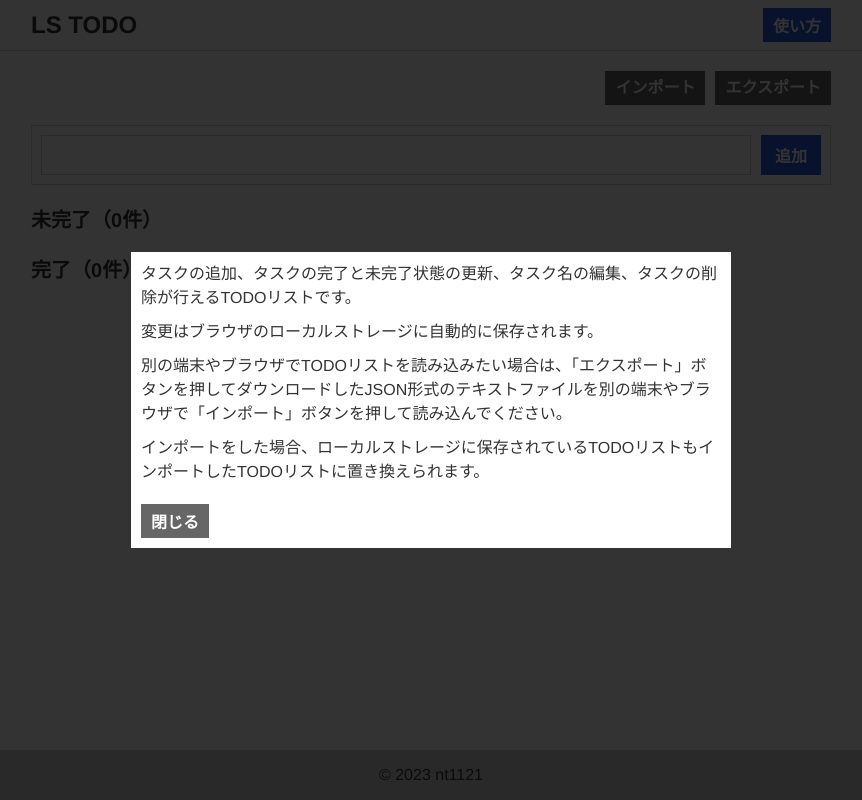
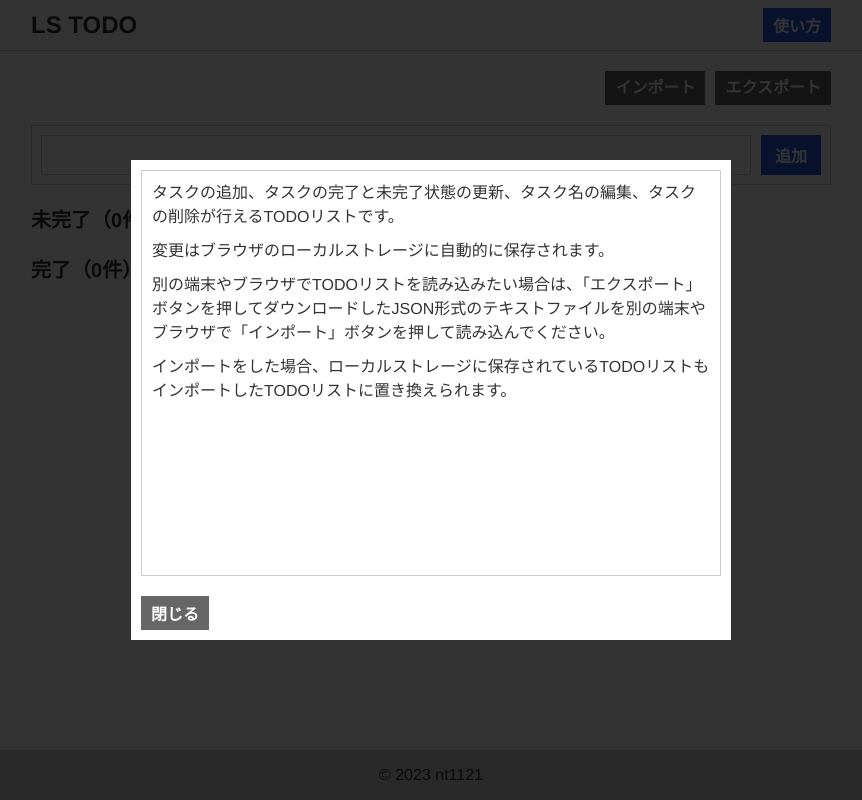
Before and after one commit to nt1121/ls-todo, a React (Create React App) app: page / in a window 1280 px wide. Both pictures are taken after a click on the button "使い方". Shown: the whole page, without its empty margins (209-1071 px from the left). Built offline with nearby package versions, Linux system fonts and the light colour scheme.

Commit message:
インポート時の形式チェックを追加。使い方モーダルのデザインを修正。

```diff
--- a/src/components/HotToUseModal.jsx
+++ b/src/components/HotToUseModal.jsx
@@ -13,7 +13,7 @@ export const HowToUseModal = memo(() => {
                     <p>インポートをした場合、ローカルストレージに保存されているTODOリストもインポートしたTODOリストに置き換えられます。</p>
                 </div>
                 <div>
-                    <button className="c-button" onClick={() => setIsHowToUseModalVisible(false)}>閉じる</button>
+                    <button className="c-button p-how-to-use-modal__window-close-button" onClick={() => setIsHowToUseModalVisible(false)}>閉じる</button>
                 </div>
             </div>
         </div>
--- a/src/components/TodoImportButton.jsx
+++ b/src/components/TodoImportButton.jsx
@@ -5,6 +5,17 @@ import { convertTodosJsonToArray, saveTodosToLocalStorage } from "../helpers";
 export const TodoImportButton = memo(() => {
     const { setTodos } = useContext(StoreContext);
     const handleChange = (e) => {
+        const file = e.target.files[0];
+
+        if (!file) {
+            return;
+        }
+
+        if (file.type !== "text/plain") {
+            alert("インポート可能な形式のファイルではありません。");
+            return;
+        }
+
         const fileReader = new FileReader();
         const importButton = e.target;
         fileReader.addEventListener('load', (e) => {
@@ -18,7 +29,7 @@ export const TodoImportButton = memo(() => {
             // ファイルの選択を解除する
             importButton.value = '';
         });
-        fileReader.readAsText(e.target.files[0]);
+        fileReader.readAsText(file);
     };
 
     return (
--- a/src/index.css
+++ b/src/index.css
@@ -287,15 +287,28 @@ ul, p {
 
 .p-how-to-use-modal__window {
     background-color: #fff;
-    padding: 10px;
+    padding: 10px 10px 64px;
     width: 90%;
     max-width: 600px;
-    max-height: 80%;
-    overflow-y: auto;
+    height: 100%;
+    max-height: 60%;
+    min-height: 300px;
+    overflow: hidden;
+    position: relative;
 }
 
 .p-how-to-use-modal__window-text {
+    overflow-y: auto;
     margin-bottom: 20px;
+    border: solid 1px #ccc;
+    padding: 10px;
+    height: 100%;
+}
+
+.p-how-to-use-modal__window-close-button {
+    position: absolute;
+    bottom: 10px;
+    left: 10px;
 }
 
 /* Name Edit Modal */
```
